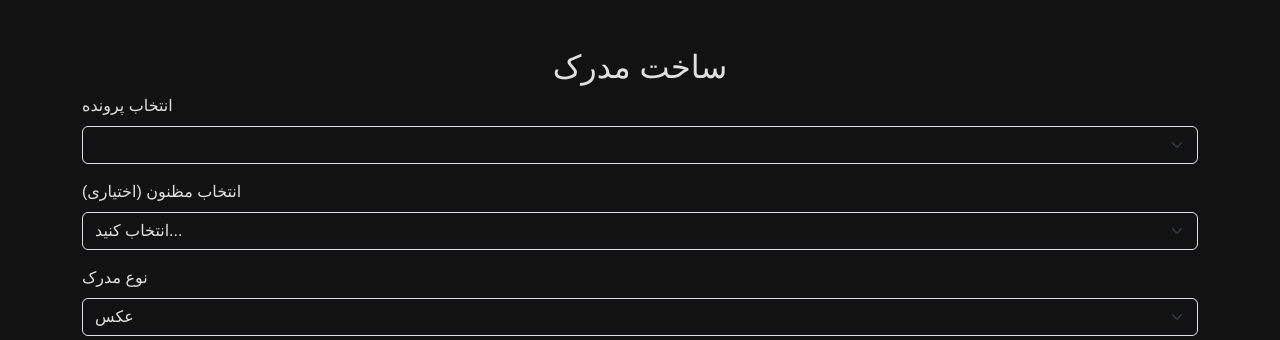
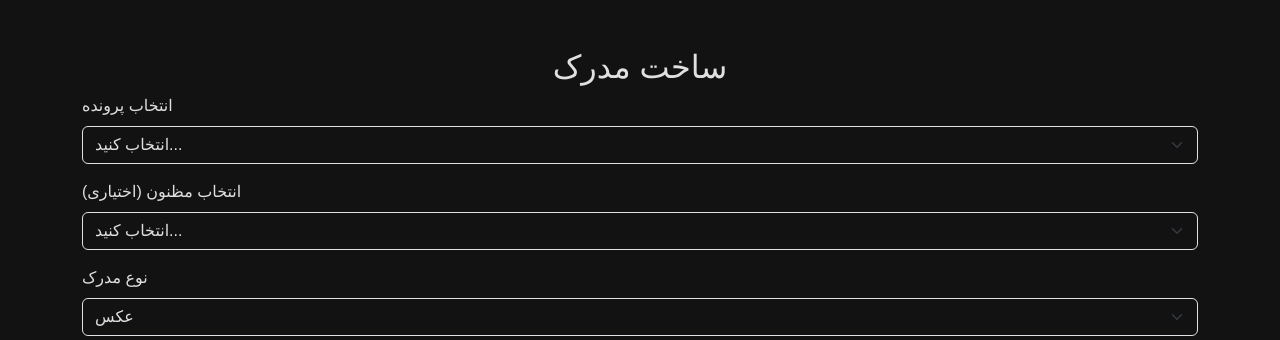
Before and after one commit to phoenixfamily-co/Crime, a Django app: template templates/manager/create_evidence.html in a window 1280 px wide. Shown: the top 340 px of the page. Run offline with Django 4.2, Linux system fonts and the light colour scheme; the template is opened without the code that fills it, so the values that code supplies are empty.

```diff
--- a/templates/manager/create_evidence.html
+++ b/templates/manager/create_evidence.html
@@ -115,8 +115,8 @@
             <label for="case" class="form-label">انتخاب پرونده</label>
             <select class="form-select" id="case" name="case" required>
                 <!-- اینجا لیستی از پرونده‌ها را باید از سرور بارگذاری کنید -->
+                <option value="">انتخاب کنید...</option>
                 {% for case in cases %}
-                <option value="">انتخاب کنید...</option>
                 <option value="{{ case.id }}">{{ case.title}}</option>
                 {% endfor %}
             </select>
```
